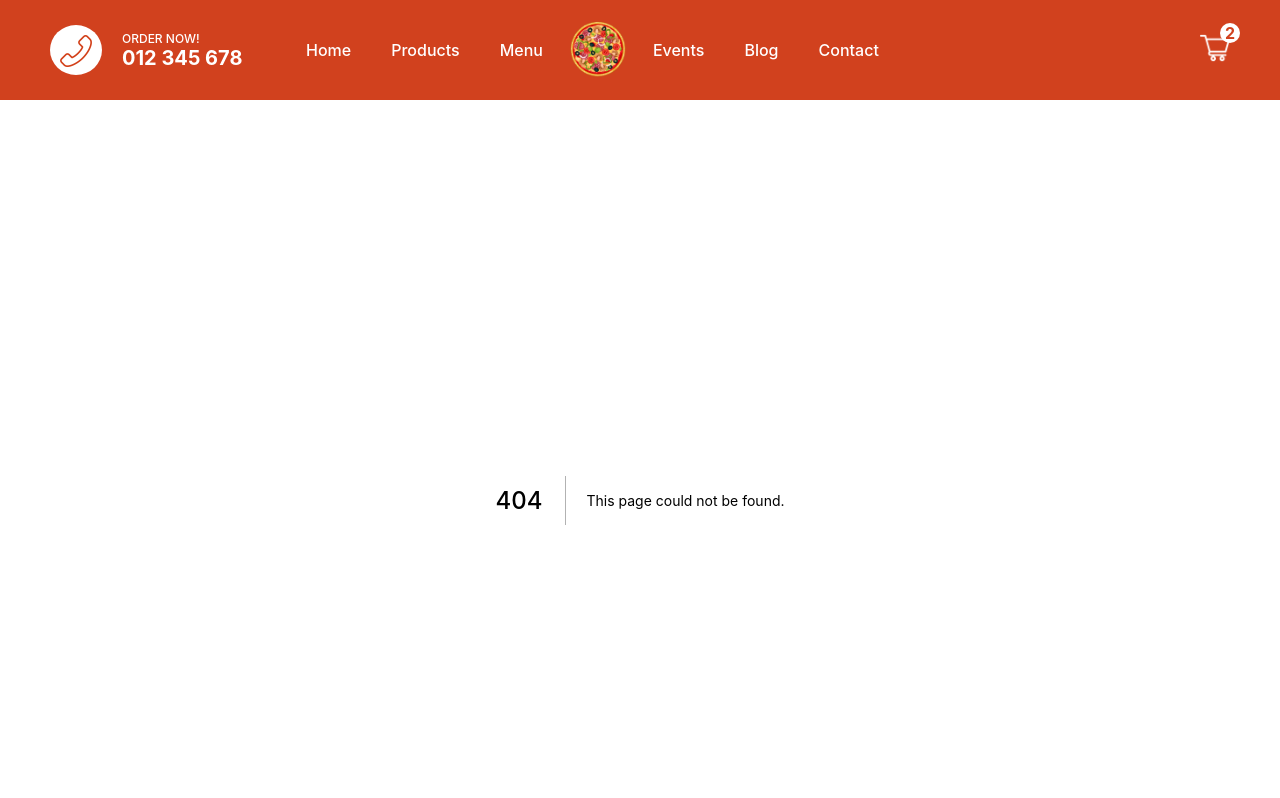
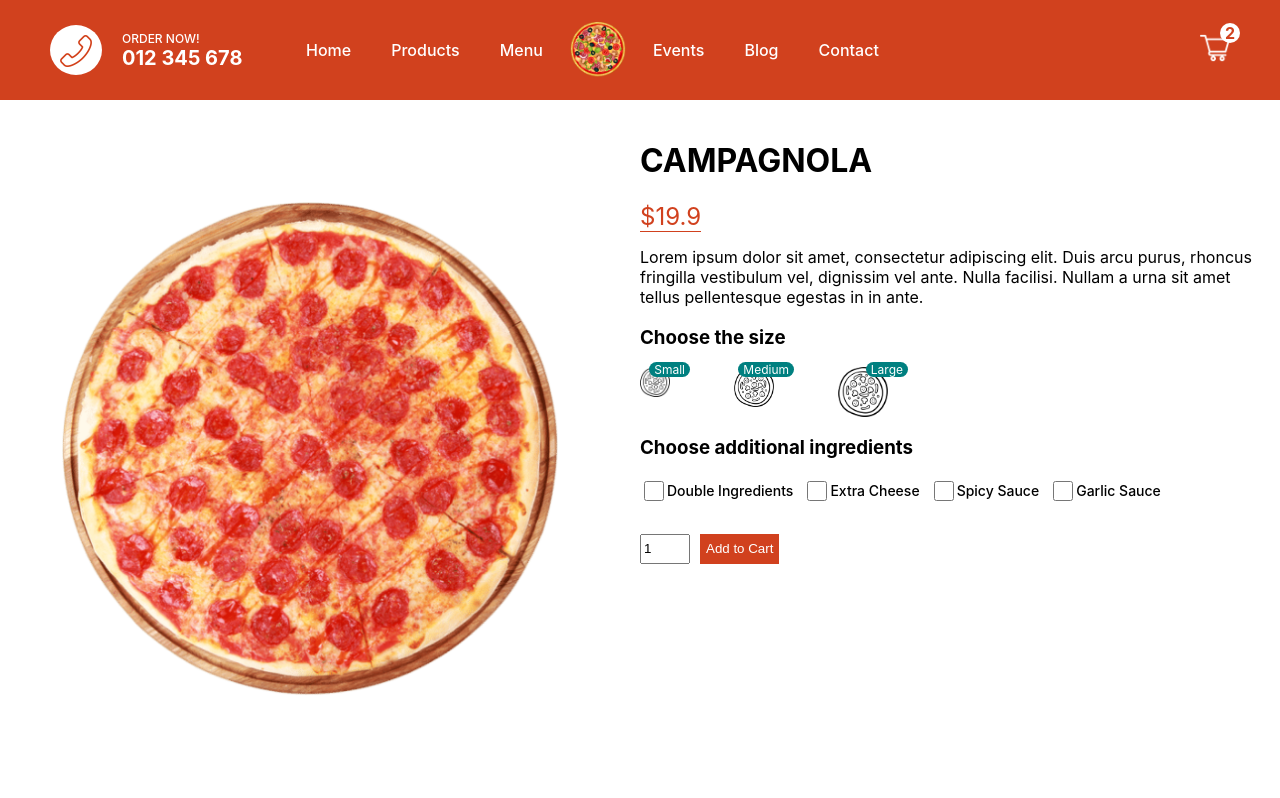
Before and after one commit to maidul-bappy/pizza-store, a Next.js app: page /product/1 in a window 1280 px wide. Before the commit this address had no page. Shown: the top 798 px of the page. Built offline with nearby package versions, Linux system fonts and the light colour scheme.

Commit message:
product page designed

```diff
--- /dev/null
+++ b/pages/product/[id].jsx
@@ -0,0 +1,88 @@
+import Image from "next/image";
+import { useState } from "react";
+import styles from "../../styles/Product.module.css";
+
+const Product = () => {
+  const [size, setSize] = useState(0);
+  const pizza = {
+    id: 1,
+    img: "/img/pizza.png",
+    name: "CAMPAGNOLA",
+    price: [19.9, 23.9, 27.9],
+    desc: "Lorem ipsum dolor sit amet, consectetur adipiscing elit. Duis arcu purus, rhoncus fringilla vestibulum vel, dignissim vel ante. Nulla facilisi. Nullam a urna sit amet tellus pellentesque egestas in in ante.",
+  };
+  return (
+    <div className={styles.container}>
+      <div className={styles.left}>
+        <div className={styles.imgContainer}>
+          <Image src={pizza.img} objectFit="contain" layout="fill" alt="" />
+        </div>
+      </div>
+      <div className={styles.right}>
+        <h1 className={styles.title}>{pizza.name}</h1>
+        <span className={styles.price}>${pizza.price[size]}</span>
+        <p className={styles.desc}>{pizza.desc}</p>
+        <h3 className={styles.choose}>Choose the size</h3>
+        <div className={styles.sizes}>
+          <div className={styles.size} onClick={() => setSize(0)}>
+            <Image src="/img/size.png" layout="fill" alt="" />
+            <span className={styles.number}>Small</span>
+          </div>
+          <div className={styles.size} onClick={() => setSize(1)}>
+            <Image src="/img/size.png" layout="fill" alt="" />
+            <span className={styles.number}>Medium</span>
+          </div>
+          <div className={styles.size} onClick={() => setSize(2)}>
+            <Image src="/img/size.png" layout="fill" alt="" />
+            <span className={styles.number}>Large</span>
+          </div>
+        </div>
+        <h3 className={styles.choose}>Choose additional ingredients</h3>
+        <div className={styles.ingredients}>
+          <div className={styles.option}>
+            <input
+              type="checkbox"
+              id="double"
+              name="double"
+              className={styles.checkbox}
+            />
+            <label htmlFor="double">Double Ingredients</label>
+          </div>
+          <div className={styles.option}>
+            <input
+              className={styles.checkbox}
+              type="checkbox"
+              id="cheese"
+              name="cheese"
+            />
+            <label htmlFor="cheese">Extra Cheese</label>
+          </div>
+          <div className={styles.option}>
+            <input
+              className={styles.checkbox}
+              type="checkbox"
+              id="spicy"
+              name="spicy"
+            />
+            <label htmlFor="spicy">Spicy Sauce</label>
+          </div>
+          <div className={styles.option}>
+            <input
+              className={styles.checkbox}
+              type="checkbox"
+              id="garlic"
+              name="garlic"
+            />
+            <label htmlFor="garlic">Garlic Sauce</label>
+          </div>
+        </div>
+        <div className={styles.add}>
+          <input type="number" defaultValue={1} className={styles.quantity} />
+          <button className={styles.button}>Add to Cart</button>
+        </div>
+      </div>
+    </div>
+  );
+};
+
+export default Product;
--- /dev/null
+++ b/styles/Product.module.css
@@ -0,0 +1,97 @@
+.container {
+  height: calc(100vh - 100px);
+  display: flex;
+}
+
+.left {
+  flex: 1;
+  height: 100%;
+  display: flex;
+  align-items: center;
+  justify-content: center;
+}
+
+.right {
+  flex: 1;
+  padding: 20px;
+}
+
+.imgContainer {
+  width: 80%;
+  height: 80%;
+  position: relative;
+}
+
+.price {
+  color: #d1411e;
+  font-size: 24px;
+  font-weight: 400;
+  border-bottom: 1px solid #d1411e;
+}
+
+.sizes {
+  width: 40%;
+  display: flex;
+  justify-content: space-between;
+}
+
+.size {
+  width: 30px;
+  height: 30px;
+  position: relative;
+  cursor: pointer;
+}
+
+.size:nth-child(2) {
+  width: 40px;
+  height: 40px;
+}
+
+.size:last-child {
+  width: 50px;
+  height: 50px;
+}
+
+.number {
+  position: absolute;
+  top: -5px;
+  right: -20px;
+  background-color: teal;
+  color: white;
+  font-size: 12px;
+  padding: 0 5px;
+  border-radius: 10px;
+}
+
+.ingredients {
+  display: flex;
+  margin-bottom: 30px;
+}
+
+.option {
+  display: flex;
+  align-items: center;
+  margin-right: 10px;
+  font-size: 14px;
+  font-weight: 500;
+}
+
+.checkbox {
+  width: 20px;
+  height: 20px;
+}
+
+.quantity {
+  width: 50px;
+  height: 30px;
+}
+
+.button {
+  height: 30px;
+  margin-left: 10px;
+  background-color: #d1411e;
+  color: white;
+  border: none;
+  font-weight: 500;
+  cursor: pointer;
+}
```
